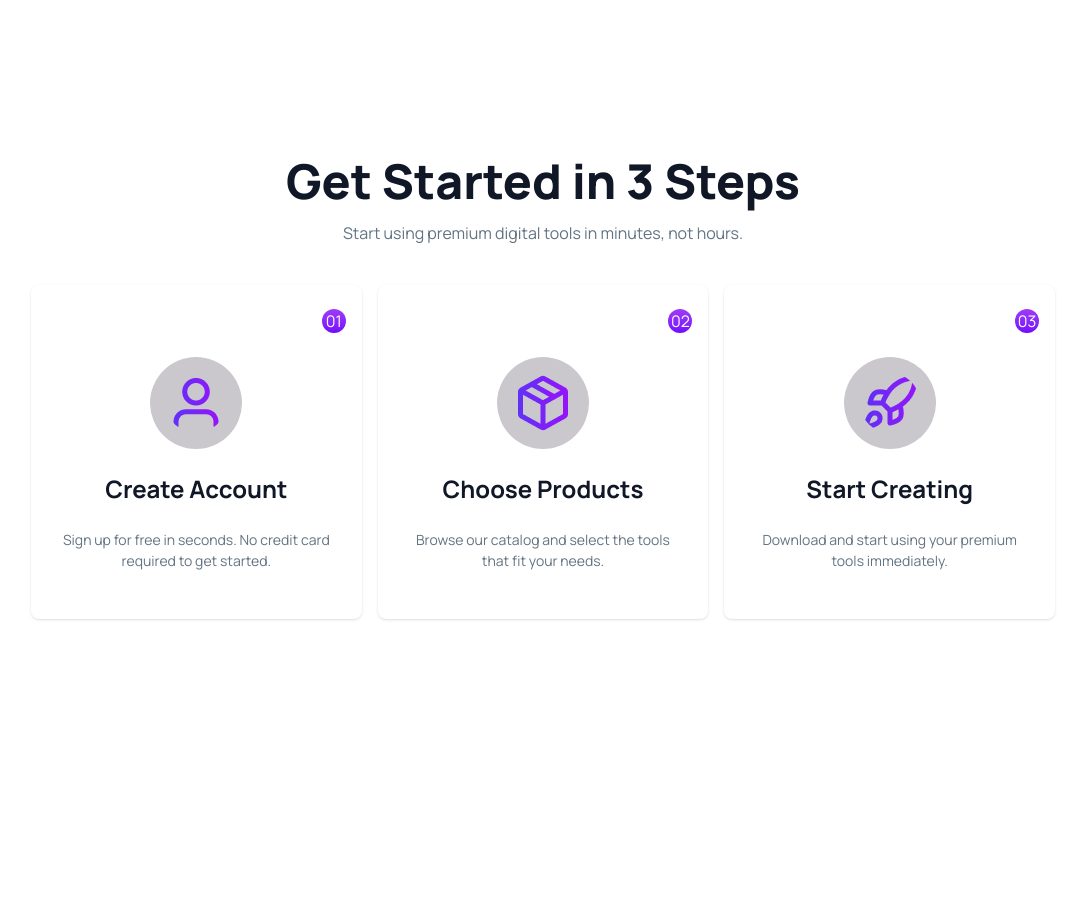
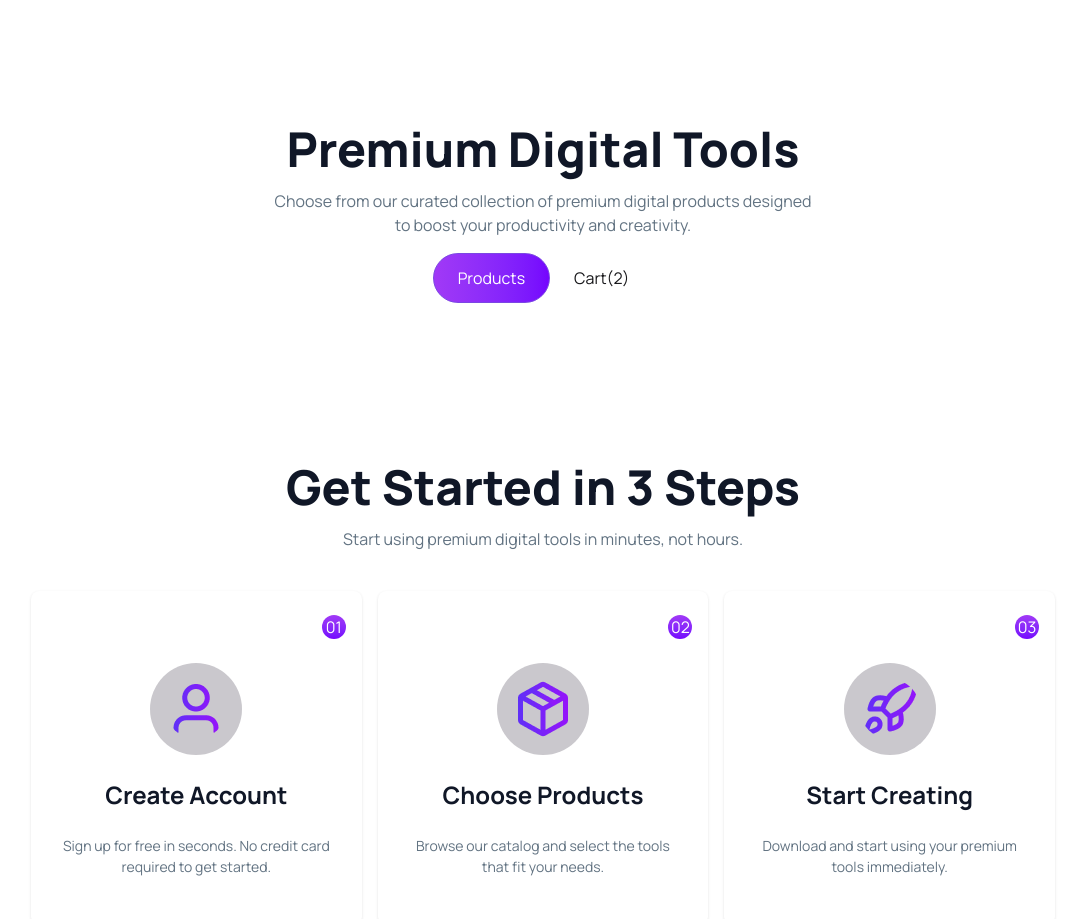
Before and after one commit to KhalidSifullahSIam2004/DigiTools-siam10, a React (Vite) app: page / in a window 1280 px wide. Shown: the part 1120-2039 px from the top of the page, without its empty margins (97-1182 px from the left). Built offline with nearby package versions, Linux system fonts and the light colour scheme.

Commit message:
toggle button functionality done"

```diff
--- a/src/App.jsx
+++ b/src/App.jsx
@@ -1,4 +1,4 @@
-import React from 'react'
+import React, { Suspense } from 'react'
 import Navbar from './Components/Navbar/Navbar'
 import HeroSection from './Components/HeroSection/HeroSection'
 import StarSection from './Components/StarSection/StarSection'
@@ -6,13 +6,28 @@ import GetStartedSection from './Components/GetStartedSection/GetStartedSection'
 import PricingSection from './Components/PricingSection/PricingSection'
 import WorkFlowSection from './Components/WorkFlowSection/WorkFlowSection'
 import Footer from './Components/Footer/Footer'
+import ProductsSection from './Components/Functionality/ProductsSection/ProductsSection'
+
+
+const fetchProducts = async () => {
+  const res = await fetch('./Data.json');
+  return res.json();
+}
+
 
 const App = () => {
+const productsPromise = fetchProducts();
   return (
     <div>
       <Navbar />
       <HeroSection />
       <StarSection />
+
+      {/* break */}
+
+      <Suspense fallback={<span className="loading loading-dots loading-xl block mx-auto"></span>}>
+      <ProductsSection productsPromise={productsPromise}></ProductsSection>
+      </Suspense>
 
       {/* break */}
 
--- /dev/null
+++ b/src/Components/Functionality/ProductsSection/ProductsSection.jsx
@@ -0,0 +1,27 @@
+import React, { use, useState } from 'react'
+
+const ProductsSection = ({productsPromise}) => {
+    const productsData = use(productsPromise);
+
+    const [activeButton, setActiveButton] = useState(111);
+
+  return (
+    <div className='my-32 container mx-auto'>
+
+        <h1 className='text-5xl text-[#101727FF] font-extrabold text-center mb-4'>Premium Digital Tools</h1>
+        <p className='text-[#627382FF] text-center mb-4'>Choose from our curated collection of premium digital products designed
+        <br />
+        to boost your productivity and creativity.</p>
+
+    <div className='flex justify-center'>
+       <button className={`bg-white rounded-full px-6 py-3 flex items-center justify-center cursor-pointer ${activeButton === 111 &&'border border-[#7b47e3] bg-linear-to-r from-[#a139f6] to-[#7504fe] text-white'}`} onClick={() => setActiveButton(111)}>Products</button>
+
+      <button className={`bg-white rounded-full px-6 py-3 flex items-center justify-center cursor-pointer ${activeButton === 222 && 'border border-[#7b47e3] bg-linear-to-r from-[#a139f6] to-[#7504fe] text-white'}`} onClick={() => setActiveButton(222)}>Cart(2)</button>
+    </div>
+
+
+    </div>
+  )
+}
+
+export default ProductsSection
```
